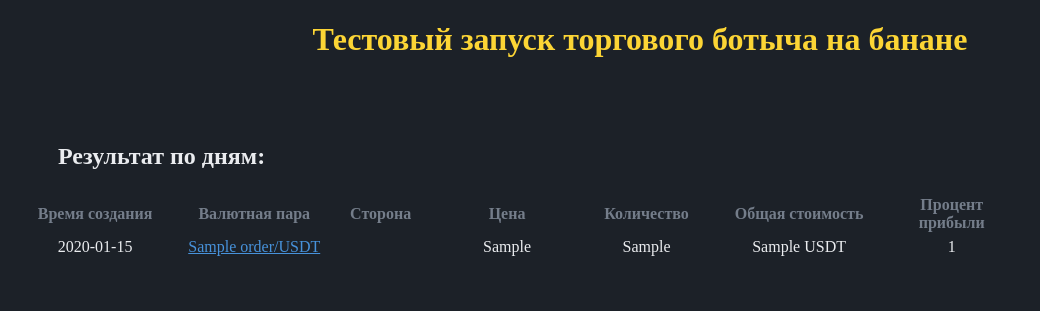
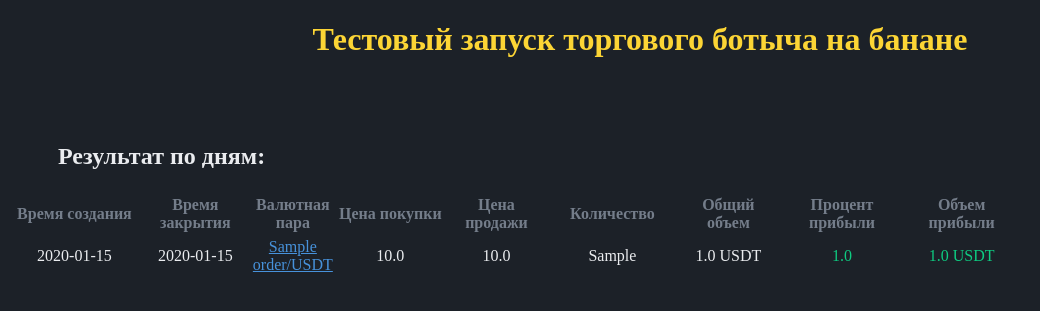
Before and after one commit to SushentsevMaks/binan, a Django app: template web/take_profit/vision/templates/vision/index.html in a window 1280 px wide. Shown: the top 311 px of the page, without its empty margins (0-1040 px from the left). Run offline with Django 4.2, Linux system fonts and the light colour scheme; tables that the repository leaves empty hold one stand-in row (values such as "Sample post"); the template is opened without the code that fills it: values that come from a table or form of the project are taken from there, most other values are stand-ins (such as "Sample title", 1, 10 or a date in 2020).

Commit message:
change db

```diff
--- a/banan/1.py
+++ b/banan/1.py
@@ -52,7 +52,7 @@
             try:
                 # print(i)
                 # print(last_data(i, "3m", "300"))
-                data_token_price = last_data(i, "1m", "1440")
+                data_token_price = last_data(i, "1m", "720")
                 d = data_token_price[1][900:]
                 prices_token = data_token_price[0][300:]
                 #volumes_token = [round(d[i] + d[i + 1] + d[i + 2], 2) for i in range(0, len(d), 3)]
@@ -60,7 +60,7 @@
                 price_change_in_2min = (prices_token[-1] / prices_token[-2]) * 100 - 100
                 price_change_in_3min = (prices_token[-1] / prices_token[-3]) * 100 - 100
                 price_change_in_4min = (prices_token[-1] / prices_token[-4]) * 100 - 100
-                price_change_percent_10h = 100 - ((data_token_price[0][840] / data_token_price[0][-40]) * 100)
+                price_change_percent_10h = 100 - ((data_token_price[0][0] / data_token_price[0][-40]) * 100)
 
                 prices_pivot = data_token_price[2][:-7]
                 mmax = max(prices_pivot)
@@ -204,7 +204,7 @@
 
                         time.sleep(5)
                     sql_req(i)
-                    time.sleep(180)
+                    time.sleep(600)
             except:
                 pass
 
--- a/banan/binanceаа.py
+++ b/banan/binanceаа.py
@@ -141,7 +141,7 @@
 r = ['EPX', 'DUSK', 'SYN', 'PROS', 'FRONT', 'AUCTION', 'REI', 'NEXO', 'UNFI', 'FORTH', 'AMP', 'FIDA', 'VITE', 'MTL', 'BLZ', 'YGG', 'TWT', 'AKRO', 'MDX', 'NMR', 'LOOM', 'JST', 'VTHO',
      'MULTI', 'AGLD', 'HIFI', 'OAX', 'GHST', 'ARDR', 'PHA', 'STMX', 'KEY', 'UFT', 'APT', 'ANKR', 'ACA', 'IOTA', 'STORJ', 'AST', 'MAV', 'WLD', 'EDU', 'QUICK', 'STRAX', 'TRB', 'WAXP', 'SLP', 'LPT', 'PNT', 'GALA', 'BCH', 'VET', 'KMD']
 
-i = "FISUSDT"
+i = "WTCUSDT"
 data_token_price = last_data(i, "1m", "1440")
 ddd = last_data(i, "15m", "1440")
 prices_token = data_token_price[2][:-7]
--- a/web/take_profit/vision/admin.py
+++ b/web/take_profit/vision/admin.py
@@ -5,6 +5,6 @@
 
 # Register your models here.
 class OrdersAdmin(admin.ModelAdmin):
-    list_display = ["name_cript", "side", "id"]
+    list_display = ["name_cript", "id"]
 
 admin.site.register(Orders, OrdersAdmin)
--- a/web/take_profit/vision/models.py
+++ b/web/take_profit/vision/models.py
@@ -5,10 +5,12 @@
     time = models.CharField(max_length=30)
     update_time = models.CharField(max_length=30)
     name_cript = models.CharField(verbose_name="Название крипты", max_length=15)
-    side = models.CharField(verbose_name="Сторона", max_length=15)
-    price = models.CharField(verbose_name="Цена за шт.", max_length=20)
+    price_buy = models.FloatField(verbose_name="Цена за шт.")
+    price_sell = models.FloatField(verbose_name="Цена за штnn.")
     count = models.CharField(verbose_name="Количество монет", max_length=20)
-    all_cost = models.CharField(verbose_name="Общая стоимость", max_length=20)
+    all_volume = models.FloatField(verbose_name="Общая стоимость")
+    percent_profit = models.FloatField(verbose_name="Прибыль")
+    volume_profit = models.FloatField(verbose_name="Прибыль")
     link_cript = models.CharField(verbose_name="Ссылка на валюту", max_length=100)
 
 
--- a/web/take_profit/vision/templates/vision/index.html
+++ b/web/take_profit/vision/templates/vision/index.html
@@ -10,10 +10,10 @@
 <body style="background-color: #1c2128">
         <h1 style="text-align: center; height: 50px; color: #fcd535"> Тестовый запуск торгового ботыча на банане </h1>
         <div style="height: 30px; margin-left: 50px; margin-bottom: 20px; color: #eaecef">
-            {% if buys >= 0 %}
-            <div><h2>Суммарная прибыль аккаунта: <span style="color: #0ecb81">{{buys}} USDT - {{percent_change}}%</span></h2></div>
-            {% elif buys < 0 %}
-            <div><h2>Суммарная прибыль аккаунта: <span style="color: #f6465d">{{buys}} USDT - {{percent_change}}%</span></h2></div>
+            {% if all_profit.1 >= 0 %}
+            <div><h2>Суммарная прибыль аккаунта: <span style="color: #0ecb81">{{all_profit.1}} USDT - {{all_profit.0}}%</span></h2></div>
+            {% elif all_profit.1 <= 0 %}
+            <div><h2>Суммарная прибыль аккаунта: <span style="color: #f6465d">{{all_profit.1}} USDT - {{all_profit.0}}%</span></h2></div>
             {% endif %}
         </div>
         <div style="height: 30px; margin-left: 50px; margin-bottom: 20px; color: #eaecef">
@@ -22,12 +22,12 @@
         {% for key, value in percent_change_for_day.items %}
         {% if value.0 >= 0 %}
         <div style="height: 30px; margin-left: 50px; margin-bottom: 20px; color: #eaecef">
-            <h2><a class="change-color-link" style="color: #0ecb81;" href="/">{{key}} - {{value.0}}% Дневная прибыль {{value.2}}$ (Всего сделок: {{value.1}})</a></h2>
+            <h2><a class="change-color-link" style="color: #0ecb81;" href="/">{{key}} - {{value.0}}% Дневная прибыль {{value.1}}$ (Всего сделок: {{value.2}})</a></h2>
 
         </div>
         {% elif value.0 < 0 %}
         <div style="height: 30px; margin-left: 50px; margin-bottom: 20px; color: #eaecef">
-            <h2><a class="change-color-link" style="color: #f6465d">{{key}} - {{value.0}}% Дневная прибыль {{value.2}}$ (Всего сделок: {{value.1}})</a></h2>
+            <h2><a class="change-color-link" style="color: #f6465d">{{key}} - {{value.0}}% Дневная прибыль {{value.1}}$ (Всего сделок: {{value.2}})</a></h2>
         </div>
         {% endif %}
         {% endfor %}
@@ -46,12 +46,14 @@
                     <thead class="bn-table-thead">
                     <tr>
                         <th class="bn-table-cell time" style="color: #747d8a">Время создания</th>
+                        <th class="bn-table-cell time" style="color: #747d8a">Время закрытия</th>
                         <th class="bn-table-cell" style="color: #747d8a">Валютная пара</th>
-                        <th class="bn-table-cell" style="color: #747d8a">Сторона</th>
-                        <th class="bn-table-cell" style="color: #747d8a">Цена</th>
+                        <th class="bn-table-cell" style="color: #747d8a">Цена покупки</th>
+                        <th class="bn-table-cell" style="color: #747d8a">Цена продажи</th>
                         <th class="bn-table-cell" style="color: #747d8a">Количество</th>
-                        <th class="bn-table-cell" style="color: #747d8a">Общая стоимость</th>
+                        <th class="bn-table-cell" style="color: #747d8a">Общий объем</th>
                         <th class="bn-table-cell" style="color: #747d8a">Процент прибыли</th>
+                        <th class="bn-table-cell" style="color: #747d8a">Объем прибыли</th>
                     </tr>
                     </thead>
                     <tbody class="bn-table-tbody">
@@ -63,23 +65,33 @@
                         <td style="padding: 0px; border: 0px; height: 0px;"></td>
                         <td style="padding: 0px; border: 0px; height: 0px;"></td>
 
+
                     <tr class="bn-table-row bn-table-row-level-0 hasExtend selected" data-row-key="294436889">
                         <td class="bn-table-cell" style="text-align: center; color: #eaecef">{{p.time}}</td>
+                        <td class="bn-table-cell" style="text-align: center; color: #eaecef">{{p.update_time}}</td>
                         <td class="bn-table-cell" style="text-align: center; color: #eaecef">
                             <a href="https://www.binance.com/ru/trade/IDEX_USDT?_from=markets&theme=dark&type=grid" target="_blank" style="text-align: center; color: #4792db">{{p.name_cript}}/USDT</a>
                         </td>
+
+                        <td class="bn-table-cell" style="text-align: center; color: #eaecef">{{p.price_buy}}</td>
+                        <td class="bn-table-cell" style="text-align: center; color: #eaecef">{{p.price_sell}}</td>
+                        <td class="bn-table-cell" style="text-align: center; color: #eaecef">{{p.count}}</td>
+                        <td class="bn-table-cell" style="text-align: center; color: #eaecef">{{p.all_volume}} USDT</td>
                         <td class="bn-table-cell" style="text-align: center; color: #eaecef">
-                            {% if p.side == "Купить" %}
-                            <div class="bebra" style="color: #0ecb81">{{p.side}}</div>
-                            {% elif p.side == "Продать" %}
-                            <div class="sho" style="color: #f6465d">{{p.side}}
+                            {% if p.percent_profit >= 0 %}
+                            <div class="bebra" style="color: #0ecb81">{{p.percent_profit}}</div>
+                            {% elif p.percent_profit <= 0  %}
+                            <div class="sho" style="color: #f6465d">{{p.percent_profit}}
                             {% endif %}
                             </div>
                         </td>
-                        <td class="bn-table-cell" style="text-align: center; color: #eaecef">{{p.price}}</td>
-                        <td class="bn-table-cell" style="text-align: center; color: #eaecef">{{p.count}}</td>
-                        <td class="bn-table-cell" style="text-align: center; color: #eaecef">{{p.all_cost}} USDT</td>
-                        <td class="bn-table-cell" rowspan="2" style="text-align: center; color: #eaecef">{{percent_change}}</td>
+                        <td class="bn-table-cell" style="text-align: center; color: #eaecef">
+                            {% if p.volume_profit >= 0 %}
+                            <div class="bebra" style="color: #0ecb81">{{p.volume_profit}} USDT</div>
+                            {% elif p.volume_profit <= 0  %}
+                            <div class="sho" style="color: #f6465d">{{p.volume_profit}}</div>
+                            {% endif %}
+                        </td>
                         {% endfor %}
                     </tr>
                     </tbody>
```
Also changed, not shown: banan/sql_request.py (+28 -27 lines), web/take_profit/vision/views.py (+19 -29 lines).
